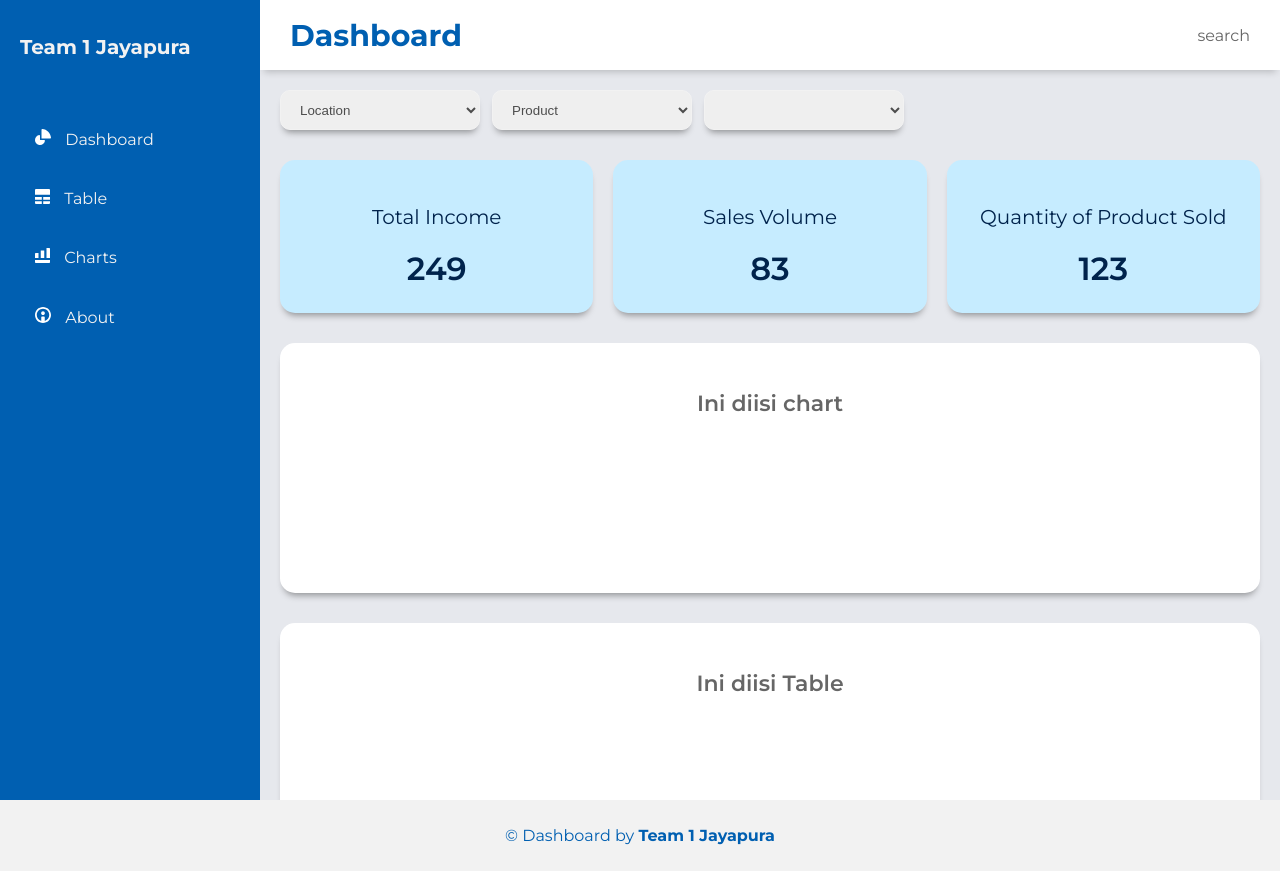
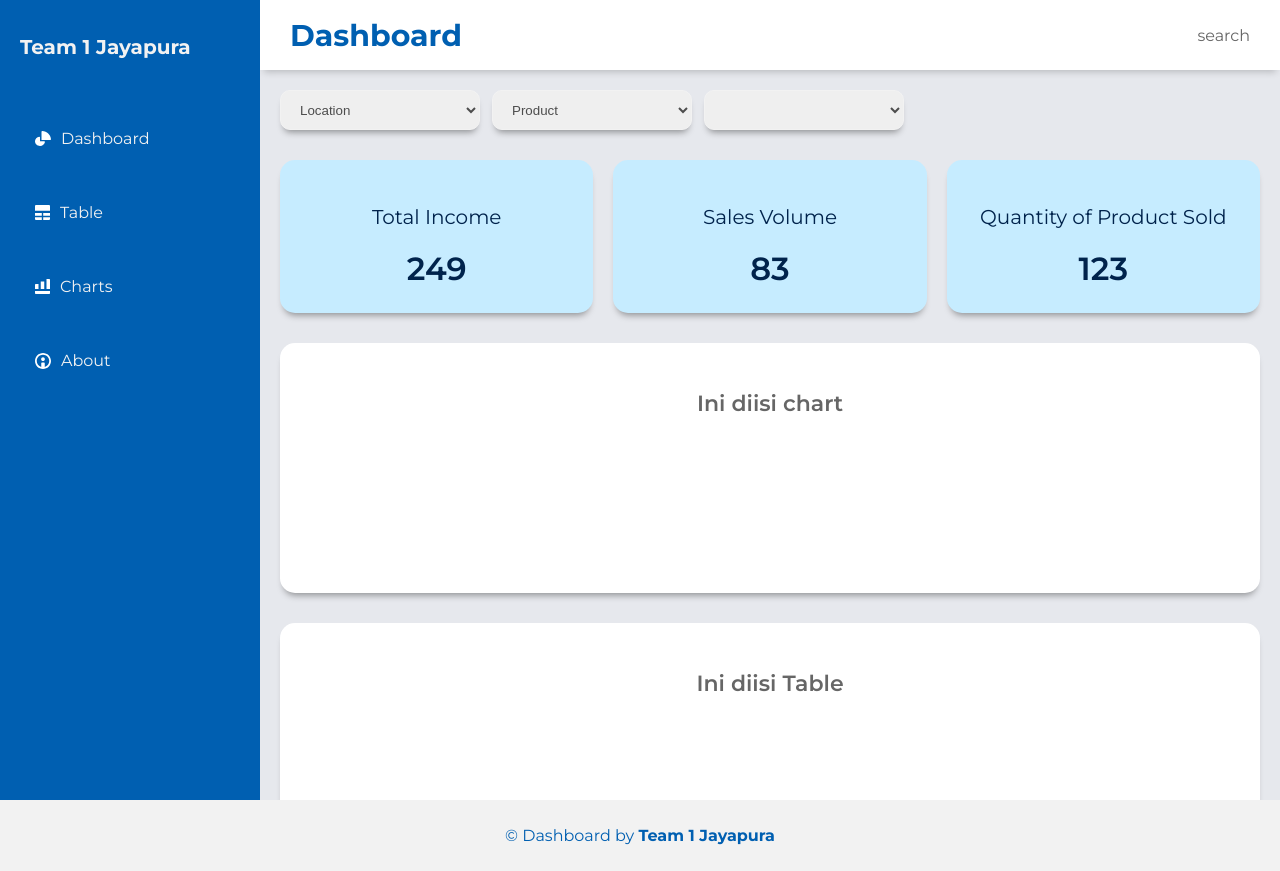
Before and after one commit to Kampus-Merdeka-Software-Engineering/km-feb24-jayapura-1, a plain HTML site: page index.html in a window 1280 px wide. Drawn offline with Linux system fonts and the light colour scheme; a script that the page names is missing.

Commit message:
Perbaikan pada sidebar tab baru & area klik

```diff
--- a/css/styles.css
+++ b/css/styles.css
@@ -72,11 +72,21 @@ body {
   }
 
   .sidebar-list-item {
-    padding: 20px 20px 20px 20px;
+    margin: 15px 0;
+    /* padding: 20px 20px 20px 20px; */
     border-radius: 1vh;
   }
 
-  .sidebar-list-item img {
+  .sidebar-list-item a {
+    display: flex;
+    align-items: center;
+    padding: 20px;
+    text-decoration: none;
+    color: #F2F2F2;
+  }
+
+
+  .sidebar-list-item a img {
     margin-right: 10px;
   }
 
@@ -85,10 +95,6 @@ body {
     cursor: pointer;
   }
 
-  .sidebar-list-item > a {
-    text-decoration: none;
-    color: #F2F2F2;
-  }
 
   .sidebar-responsive {
     display: inline !important;
--- a/index.html
+++ b/index.html
@@ -27,28 +27,42 @@
         </header>
 
         <aside id="sidebar">
-            <div class="sidebar-title">Team 1 Jayapura
-            </div>
+            <!--LOGO-->
+            <div class="sidebar-title">Team 1 Jayapura</div>
 
+            <!--Sidebar Navigation-->
             <ul class="sidebar-list">
+
+                <!--Dashboard-->
                 <li class="sidebar-list-item">
-
                     <a href="#" target="_blank">
                         <img src="assets\icon-sidebar-dashboard.svg" alt="icon-sidebar-dashboard">
                         Dashboard
                     </a>
                 </li>
+
+                <!--Table-->
                 <li class="sidebar-list-item">
+                    <a href="#">
                         <img src="assets\icon-sidebar-table.svg" alt="icon-sidebar-table">
-                <a href="#" target="_blank">Table</a>
+                        Table
+                    </a>
                 </li>
+
+                <!--Chartd-->
                 <li class="sidebar-list-item">
+                    <a href="#">
                         <img src="assets\icon-sidebar-chart.svg" alt="icon-sidebar-charts">
-                <a href="#" target="_blank">Charts</a>
+                        Charts
+                    </a>
                 </li>
+
+                <!--About-->
                 <li class="sidebar-list-item">
+                    <a href="#">
                         <img src="assets\icon-sidebar-about.svg" alt="icon-sidebar-about">
-                <a href="#" target="_blank">About</a>
+                        About
+                    </a>
                 </li>
             </ul>
         </aside>
```
Lines whose indentation alone changed are shown as unchanged.
